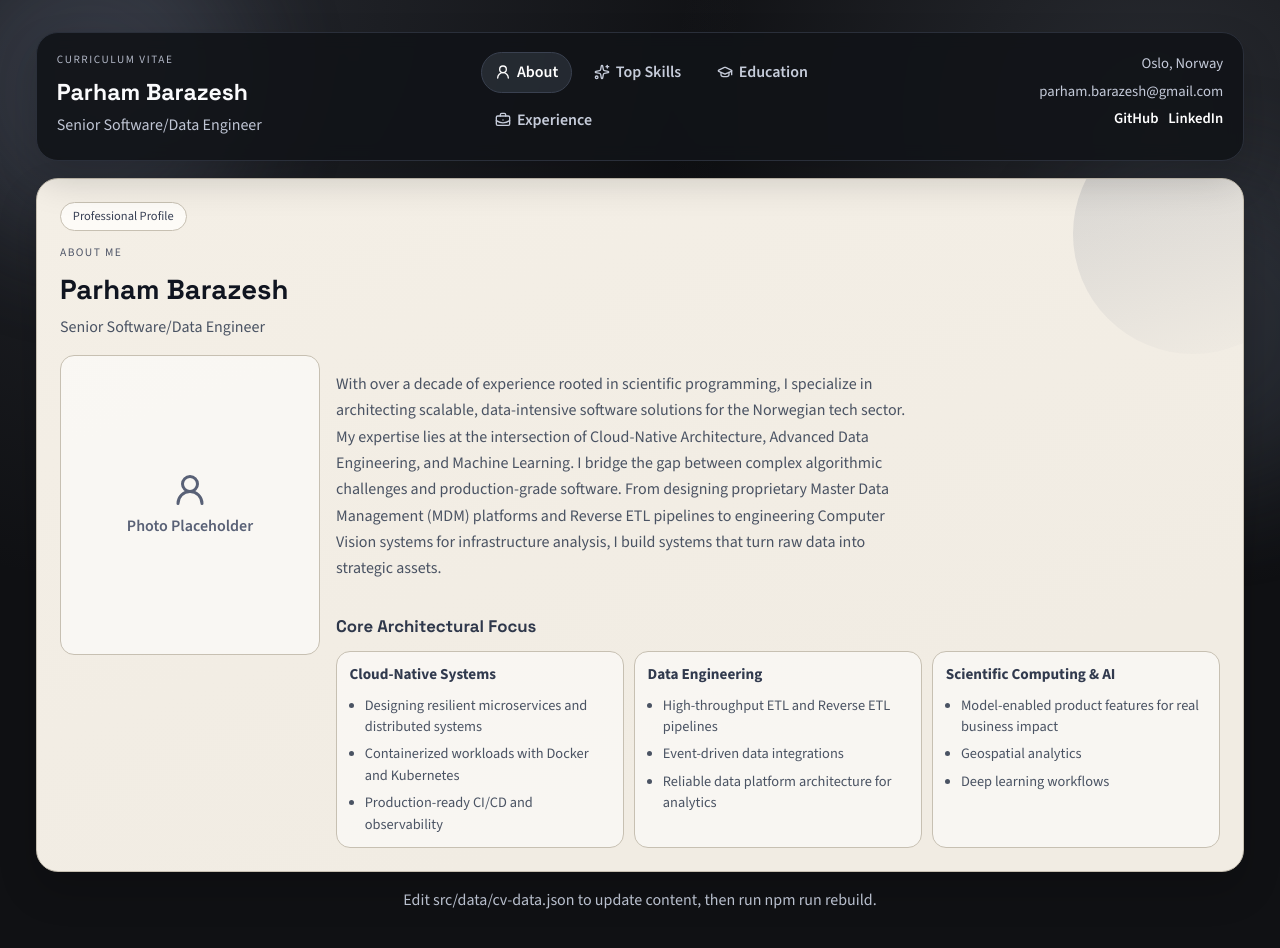
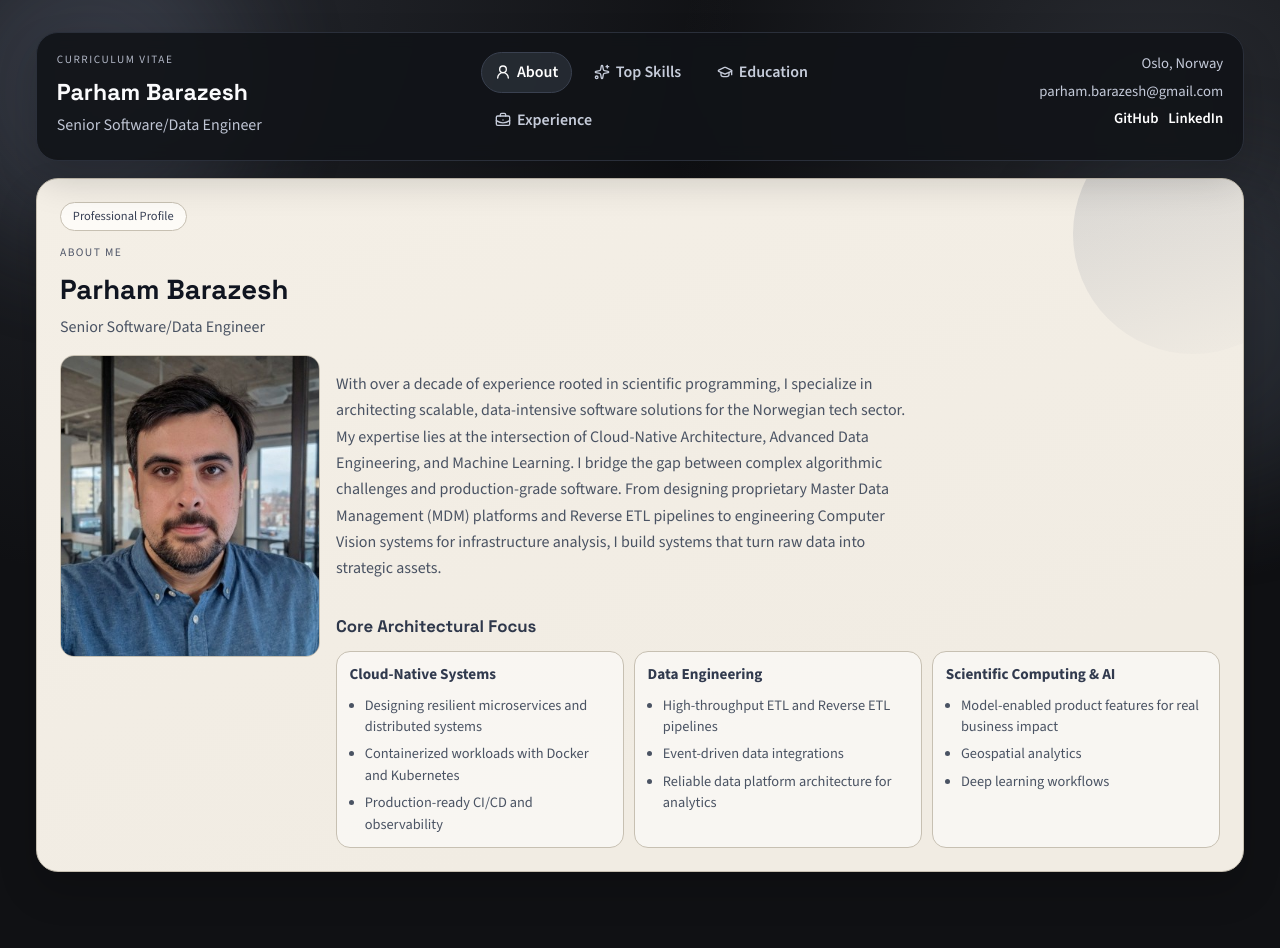
Before and after one commit to parhambrz/cv, a React (Vite) app: page /#/ in a window 1280 px wide. After the commit the page ends 926 px from the top, so only its background shows below. Built offline with nearby package versions, Linux system fonts and the light colour scheme.

Commit message:
Add profile image and clean up subtitles across pages for improved presentation

```diff
--- a/src/components/Layout.jsx
+++ b/src/components/Layout.jsx
@@ -66,7 +66,6 @@ function Layout({ children }) {
 
       <footer className="site-footer">
         <p>
-          Edit src/data/cv-data.json to update content, then run npm run rebuild.
         </p>
       </footer>
     </div>
--- a/src/pages/AboutPage.jsx
+++ b/src/pages/AboutPage.jsx
@@ -1,22 +1,17 @@
-import { UserRound } from 'lucide-react'
 import SectionIntro from '../components/SectionIntro'
 
 export default function AboutPage({ profile }) {
+  const fallbackPhoto = '/src/assets/profile.jpg'
+  const photoSrc = profile.photo?.trim() || fallbackPhoto
+
   return (
     <section className="panel hero-panel">
       <span className="hero-badge">Professional Profile</span>
       <SectionIntro eyebrow="About Me" title={profile.name} subtitle={profile.title} />
 
       <div className="about-layout">
-        <div className="about-photo-wrap" aria-label="Profile photo placeholder">
-          {profile.photo ? (
-            <img className="about-photo" src={profile.photo} alt={`${profile.name} profile`} />
-          ) : (
-            <div className="about-photo-placeholder" aria-hidden="true">
-              <UserRound size={36} />
-              <span>Photo Placeholder</span>
-            </div>
-          )}
+        <div className="about-photo-wrap" aria-label="Profile photo">
+          <img className="about-photo" src={photoSrc} alt={`${profile.name} profile`} />
         </div>
 
         <div className="about-content">
--- a/src/pages/EducationPage.jsx
+++ b/src/pages/EducationPage.jsx
@@ -7,7 +7,7 @@ export default function EducationPage({ education }) {
       <SectionIntro
         eyebrow="Education"
         title="Academic timeline"
-        subtitle="Each education item has its own detail route, generated from data IDs."
+        subtitle=""
       />
       <div className="timeline-stack">
         {education.map((item, idx) => (
--- a/src/pages/ExperiencePage.jsx
+++ b/src/pages/ExperiencePage.jsx
@@ -7,7 +7,7 @@ export default function ExperiencePage({ experience }) {
       <SectionIntro
         eyebrow="Experience"
         title="Professional timeline"
-        subtitle="Cards route to detailed pages generated dynamically from JSON data."
+        subtitle=""
       />
       <div className="timeline-stack">
         {experience.map((item, idx) => (
--- a/src/pages/SkillsPage.jsx
+++ b/src/pages/SkillsPage.jsx
@@ -7,7 +7,7 @@ export default function SkillsPage({ skills }) {
       <SectionIntro
         eyebrow="Top Skills"
         title="Technical Strengths"
-        subtitle="Organized by major domains so you can add technologies under each section."
+        subtitle=""
       />
       <SkillGrid skills={skills} />
     </section>
```
Also changed, not shown: src/assets/profile.jpg (added).
